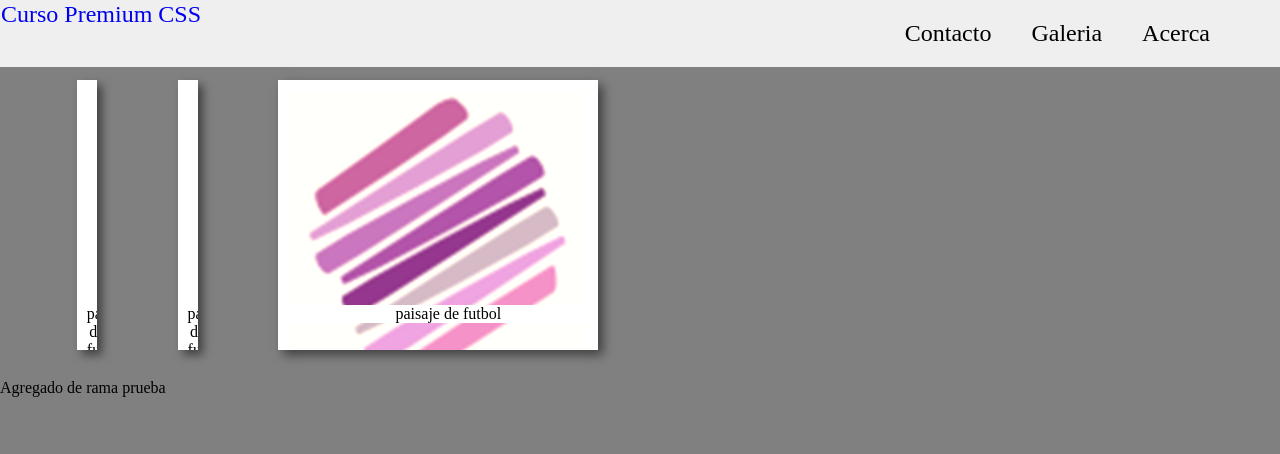
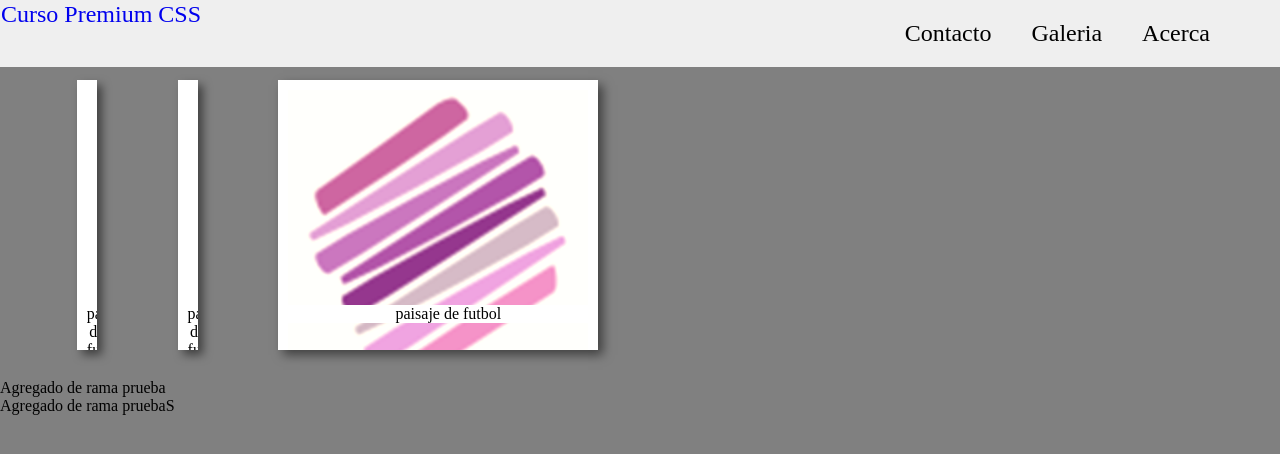
Before and after one commit to ManuHDev/cursoGit, a plain HTML site: page index.html in a window 1280 px wide. Drawn offline with nearby package versions, Linux system fonts and the light colour scheme; files whose address does not match are found by name.

Commit message:
nuevas pruebas

```diff
--- a/index.html
+++ b/index.html
@@ -52,6 +52,9 @@
     <div>
         Agregado de rama prueba
     </div>
+    <div>
+        Agregado de rama pruebaS
+    </div>
     <script src="./js/jquery-3.6.0-min.js"></script>
     <script src="./index.js"></script>
     <script src="https://use.fontawesome.com/c54efe9ad8.js"></script>
```
